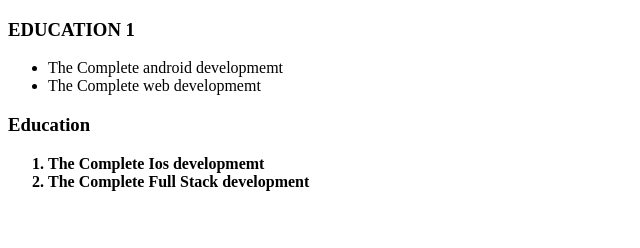
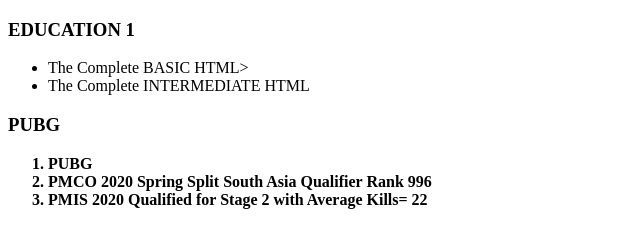
Before and after one commit to ashuviksinfoodal/cv, a plain HTML site: page hobbies.html in a window 1280 px wide. Shown: the whole page, without its empty margins (0-640 px from the left). Drawn offline with Linux system fonts and the light colour scheme.

Commit message:
Add files via upload

```diff
--- a/hobbies.html
+++ b/hobbies.html
@@ -7,16 +7,17 @@
   <body>
     <h3>EDUCATION 1</h3>
     <ul>
-     <li > The Complete android developmemt</li>
-     <li>The Complete web developmemt</li>
+     <li > The Complete BASIC HTML>
+     <li>The Complete INTERMEDIATE HTML</li>
     </ul>
 
 
 
-    <h3>Education</h3>
+    <h3>PUBG</h3>
       <ol><strong>
-        <li>The Complete Ios developmemt</li>
-        <li>The Complete Full Stack development</li>
+        <li>PUBG</li>
+        <li>PMCO 2020 Spring Split South Asia Qualifier Rank 996</li>
+        <li>PMIS 2020 Qualified for Stage 2 with Average Kills= 22</li>
       </strong></ol>
   </body>
 </html>
```
Also changed, not shown: contact.html (+0 -1 lines).
